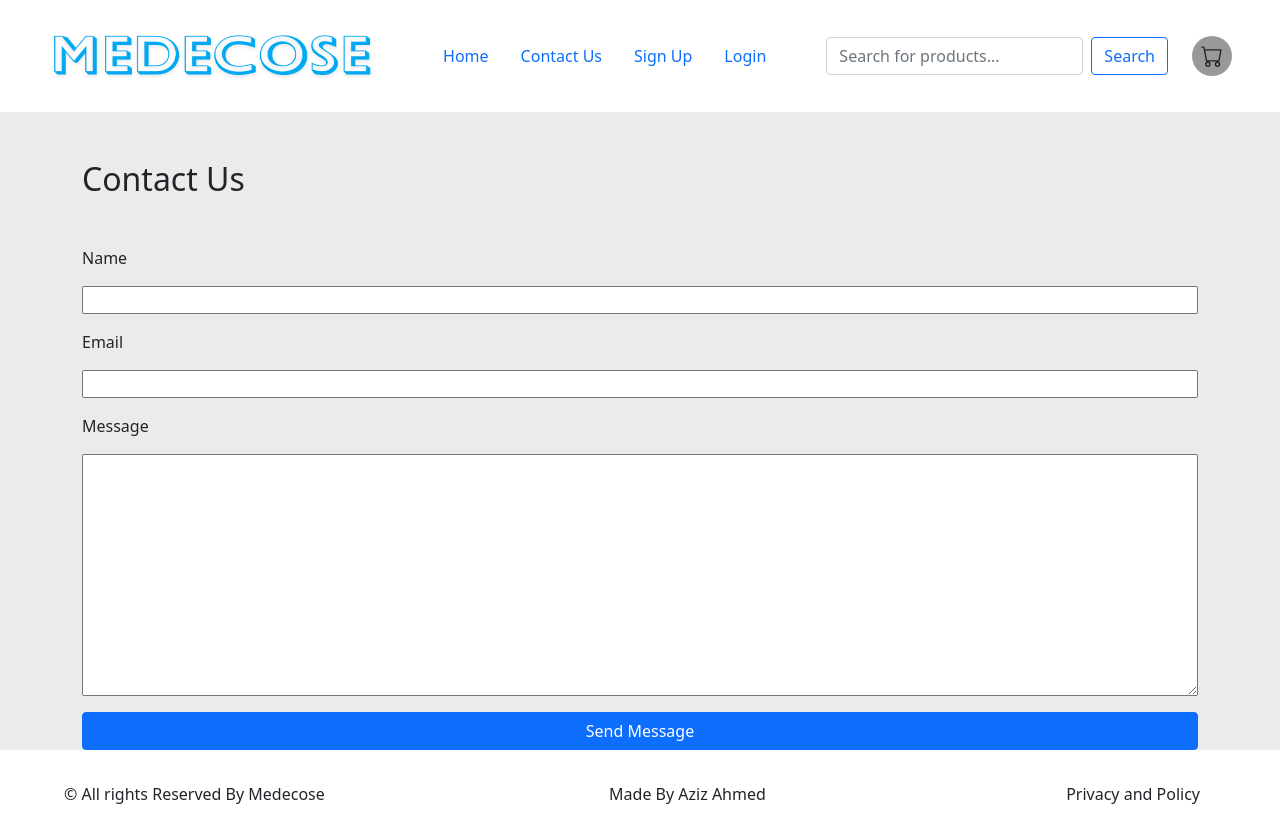
After one commit to Mustafa-naveed/Medecose, a Django app: page /contact/ in a window 1280 px wide. The commit adds this page. Run offline with Django 5.2, Linux system fonts and the light colour scheme.

Commit message:
UI-Changes

```diff
--- a/home/admin.py
+++ b/home/admin.py
@@ -1,5 +1,5 @@
 from django.contrib import admin
-from .models import Product, Logo, Slider,Order,OrderItem
+from .models import Product, Logo, Slider,Order,OrderItem,Contact
 
 # Register your models here.
 admin.site.register(Product)
@@ -7,3 +7,4 @@ admin.site.register(Logo)
 admin.site.register(Slider)
 admin.site.register(OrderItem)
 admin.site.register(Order)
+admin.site.register(Contact)
--- a/home/forms.py
+++ b/home/forms.py
@@ -1,6 +1,6 @@
 from django import forms
 from django.contrib.auth.models import User
-from .models import Profile
+from .models import Profile, Contact
 
 class UserRegistrationForm(forms.ModelForm):
     password = forms.CharField(widget=forms.PasswordInput)
@@ -10,3 +10,8 @@ class UserRegistrationForm(forms.ModelForm):
     class Meta:
         model = User
         fields = ['username', 'email', 'password', 'phone_number', 'address']
+
+class ContactForm(forms.ModelForm):
+    class Meta:
+        model = Contact
+        fields = ['name', 'email', 'message']
--- a/home/models.py
+++ b/home/models.py
@@ -5,6 +5,15 @@ from django.contrib.auth.models import User
 # Create your models here.
 class Slider(models.Model):
     banner = models.ImageField(upload_to='Media', height_field=None, width_field=None, max_length=None)
+
+class Contact(models.Model):
+    name = models.CharField(max_length=100)
+    email = models.EmailField()
+    message = models.TextField()
+    created_at = models.DateTimeField(auto_now_add=True)
+
+    def __str__(self):
+        return self.name
 
 class Product(models.Model):
     banner = models.ImageField(upload_to='Media', height_field=None, width_field=None, max_length=None)
--- a/home/urls.py
+++ b/home/urls.py
@@ -5,6 +5,8 @@ from . import views
 urlpatterns = [
     path('', views.home, name='home'),
     path('register/', views.register, name='register'),
+    path('contact/', views.contact, name='contact'),
+    path('success/', views.success, name='success'),
     path('orders/', views.user_orders, name='user_orders'),
     path('product/<int:post_id>/', views.product, name='product'),
     path('cart/', views.cart, name='cart'),
--- a/home/views.py
+++ b/home/views.py
@@ -2,6 +2,7 @@ from django.shortcuts import get_object_or_404, redirect, render
 from django.contrib.auth.decorators import login_required
 from django.contrib.auth import login
 from .forms import UserRegistrationForm
+from .forms import ContactForm
 from .models import Profile
 from django.http import HttpResponse
 from django.db.models import Q
@@ -19,6 +20,20 @@ def home(request):
         'product': product,
         'logo': logo,
     })
+
+def contact(request):
+    if request.method == 'POST':
+        form = ContactForm(request.POST)
+        if form.is_valid():
+            form.save()  # Save to the database
+            return redirect('success')  # Redirect to a success page or home
+    else:
+        form = ContactForm()
+
+    return render(request, 'contact.html', {'form': form})
+
+def success(request):
+    return render(request, 'success.html')
 
 # Product detail view
 def product(request, post_id):
--- /dev/null
+++ b/template/contact.html
@@ -0,0 +1,26 @@
+{% extends 'layout.html' %}
+
+{% block body %}
+<div class="container">
+    <h2 class="my-5">Contact Us</h2>
+    <form method="POST" action="" class="d-flex flex-column gap-3">
+        {% csrf_token %}
+            {{ form.name.label }}
+            {{ form.name }}
+            {% if form.name.errors %}
+                <div class="text-danger">{{ form.name.errors }}</div>
+            {% endif %}
+            {{ form.email.label }}
+            {{ form.email }}
+            {% if form.email.errors %}
+                <div class="text-danger">{{ form.email.errors }}</div>
+            {% endif %}
+            {{ form.message.label }}
+            {{ form.message }}
+            {% if form.message.errors %}
+            <div class="text-danger">{{ form.message.errors }}</div>
+            {% endif %}
+        <button type="submit" class="btn btn-primary">Send Message</button>
+    </form>
+</div>
+{% endblock %}
--- a/template/layout.html
+++ b/template/layout.html
@@ -28,7 +28,7 @@
                         <a href="{% url 'home' %}" class="nav-link">Home</a>
                     </div>
                     <div class="nav-item">
-                        <a href="#" class="nav-link">Contact Us</a>
+                        <a href="{% url 'contact' %}" class="nav-link">Contact Us</a>
                     </div>
                     <!-- Display based on user login status -->
                     {% if user.is_authenticated %}
```
Also changed, not shown: template/success.html (added, +8 -0 lines), db.sqlite3, home/migrations/0013_contact.py (added).
